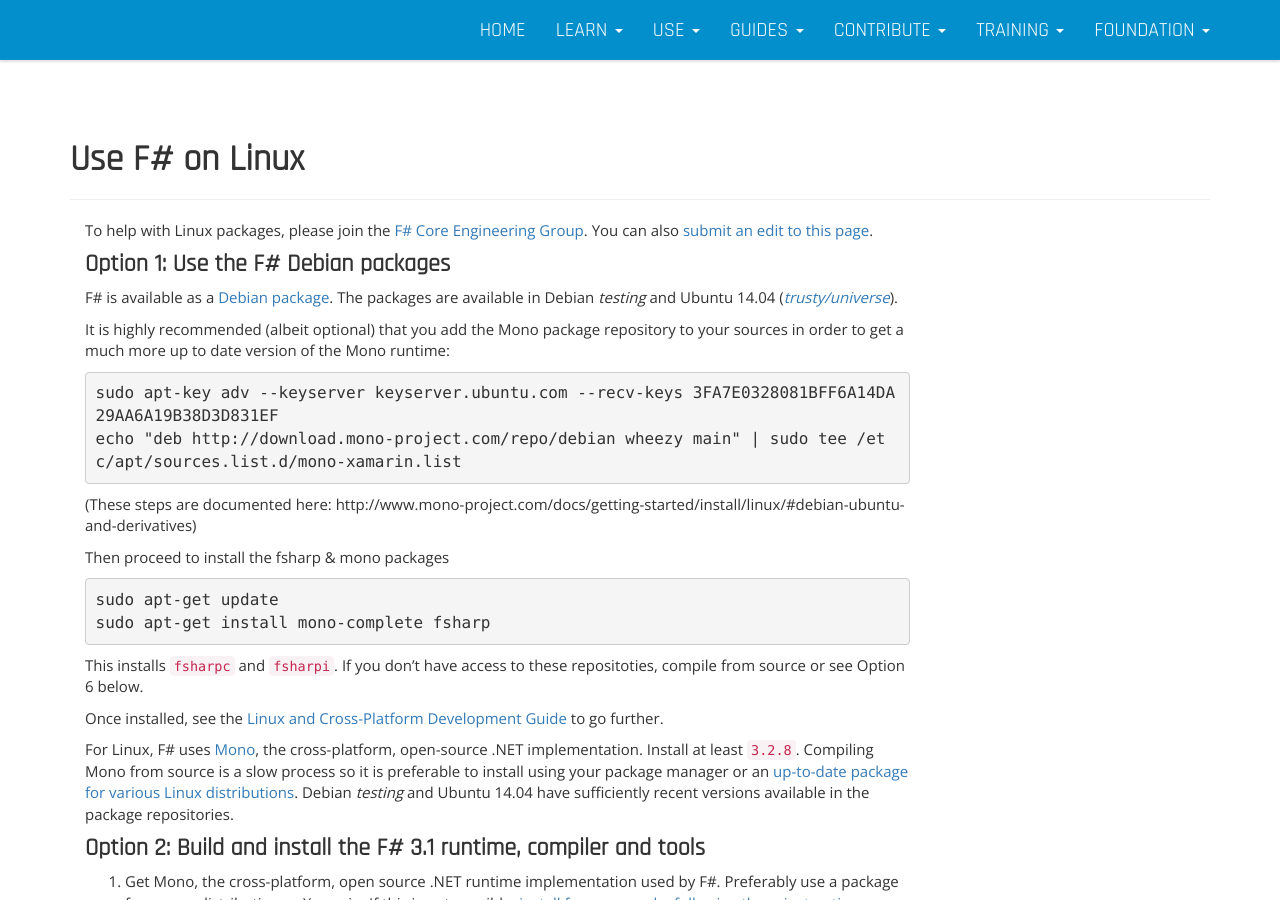
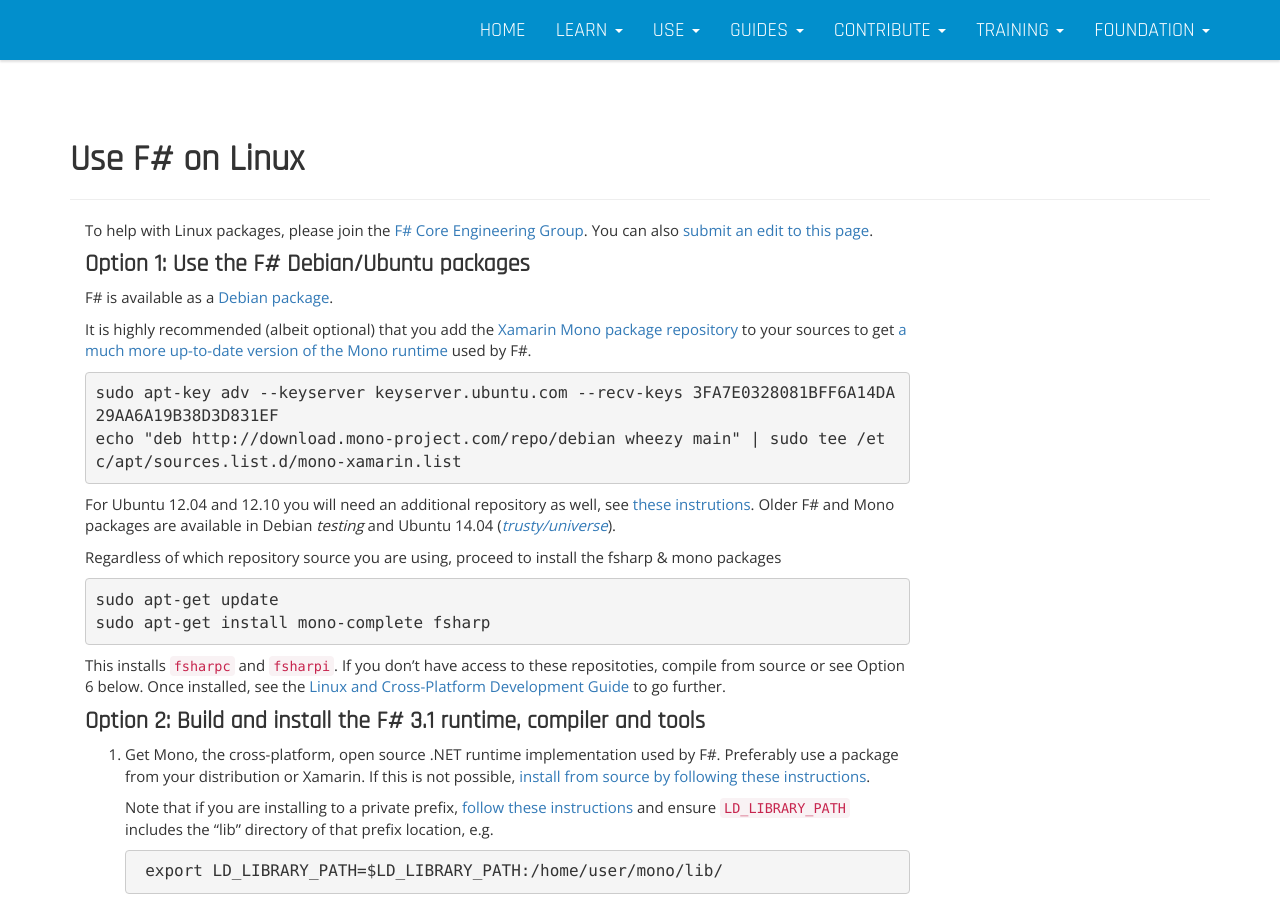
Before and after one commit to fsharp/fsharp.org, a Jekyll site: the page built from use/linux/index.md, in a window 1280 px wide and 900 px high. Built offline with Jekyll 4.4.1, drawn with Linux system fonts in a browser that asks for light colours; nearby versions of some CDN libraries.

Commit message:
Update index.md

````diff
--- a/use/linux/index.md
+++ b/use/linux/index.md
@@ -7,36 +7,26 @@
 To help with Linux packages, please join the [F# Core Engineering Group](http://fsharp.github.io).  You can also
 [submit an edit to this page](https://github.com/fsharp/fsfoundation/blob/gh-pages/use/linux/index.md).
 
-### Option 1: Use the F# Debian packages
+### Option 1: Use the F# Debian/Ubuntu packages
 
-F# is available as a [Debian package](http://packages.qa.debian.org/f/fsharp.html). The packages are available in Debian _testing_ and Ubuntu 14.04 ([_trusty/universe_](http://packages.ubuntu.com/trusty/fsharp)).
+F# is available as a [Debian package](http://packages.qa.debian.org/f/fsharp.html).
 
-It is highly recommended (albeit optional) that you add the Mono package repository to your sources in order to get a much more up to date version of the Mono runtime:
+It is highly recommended (albeit optional) that you add the [Xamarin Mono package repository](http://download.mono-project.com/repo/debian) to your
+sources  to get [a much more up-to-date version of the Mono runtime](http://www.mono-project.com/docs/getting-started/install/linux/#debian-ubuntu-and-derivatives) used by F#.
 
-```bash
-sudo apt-key adv --keyserver keyserver.ubuntu.com --recv-keys 3FA7E0328081BFF6A14DA29AA6A19B38D3D831EF
-echo "deb http://download.mono-project.com/repo/debian wheezy main" | sudo tee /etc/apt/sources.list.d/mono-xamarin.list
-```
+    sudo apt-key adv --keyserver keyserver.ubuntu.com --recv-keys 3FA7E0328081BFF6A14DA29AA6A19B38D3D831EF
+    echo "deb http://download.mono-project.com/repo/debian wheezy main" | sudo tee /etc/apt/sources.list.d/mono-xamarin.list
 
-(These steps are documented here: http://www.mono-project.com/docs/getting-started/install/linux/#debian-ubuntu-and-derivatives)
+For Ubuntu 12.04 and 12.10 you will need an additional repository as well, see [these instrutions](http://www.mono-project.com/docs/getting-started/install/linux/#older-ubuntu-releases-ubuntu-1210-and-1204).
+Older F# and Mono packages are available in Debian _testing_ and Ubuntu 14.04 ([_trusty/universe_](http://packages.ubuntu.com/trusty/fsharp)).
 
-Then proceed to install the fsharp & mono packages
+Regardless of which repository source you are using, proceed to install the fsharp & mono packages
 
-```bash
-sudo apt-get update
-sudo apt-get install mono-complete fsharp
-```
+    sudo apt-get update
+    sudo apt-get install mono-complete fsharp
 
-This installs `fsharpc` and `fsharpi`. If you don't have access to these repositoties, compile from source or see Option 6 below.
-
-
-Once installed, see the [Linux and Cross-Platform Development Guide](/guides/mac-linux-cross-platform) to
+This installs `fsharpc` and `fsharpi`. If you don't have access to these repositoties, compile from source or see Option 6 below. Once installed, see the [Linux and Cross-Platform Development Guide](/guides/mac-linux-cross-platform) to
 go further.
-
-For Linux, F# uses [Mono](http://mono-project.com), the cross-platform, open-source .NET implementation. Install at least `3.2.8`.
-Compiling Mono from source is a slow process so it is preferable to install using your package manager or
-an [up-to-date package for various Linux distributions](http://www.go-mono.com/mono-downloads/download.html).
-Debian *testing* and Ubuntu 14.04 have sufficiently recent versions available in the package repositories.
 
 
 
````
